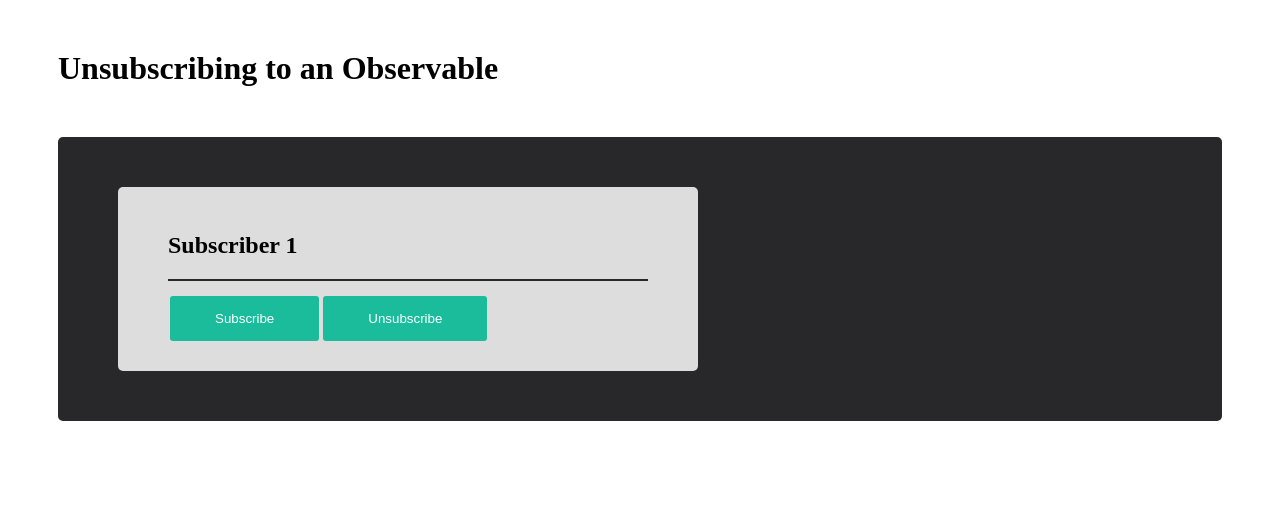
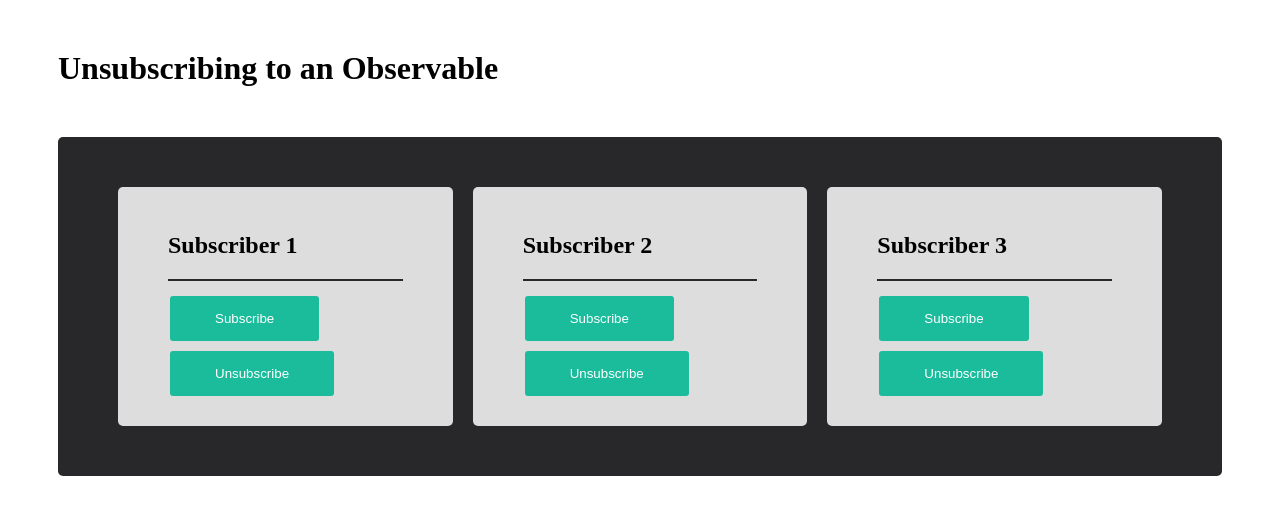
Before and after one commit to korbosit/angular-observables, an Angular app: page / in a window 1280 px wide. Shown: the top 514 px of the page. Built offline with nearby package versions, Linux system fonts and the light colour scheme.

Commit message:
#80 - Unsubscribe from an Observable | Understanding Observables & RxJS

```diff
--- a/src/app/unsubscribe/unsubscribe.component.html
+++ b/src/app/unsubscribe/unsubscribe.component.html
@@ -3,10 +3,28 @@
     <div class="sub-container">
         <h2>Subscriber 1</h2>
         <hr />
-        <div class="data-list" *ngFor="let x of data">
+        <div class="data-list" *ngFor="let x of data1">
             {{ x }}
         </div>
-        <button (click)="OnSubscribe()">Subscribe</button>
-        <button (click)="OnUnsubscribe()">Unsubscribe</button>
+        <button (click)="OnSubscribe1()">Subscribe</button>
+        <button (click)="OnUnsubscribe1()">Unsubscribe</button>
+    </div>
+    <div class="sub-container">
+        <h2>Subscriber 2</h2>
+        <hr />
+        <div class="data-list" *ngFor="let x of data2">
+            {{ x }}
+        </div>
+        <button (click)="OnSubscribe2()">Subscribe</button>
+        <button (click)="OnUnsubscribe2()">Unsubscribe</button>
+    </div>
+    <div class="sub-container">
+        <h2>Subscriber 3</h2>
+        <hr />
+        <div class="data-list" *ngFor="let x of data3">
+            {{ x }}
+        </div>
+        <button (click)="OnSubscribe3()">Subscribe</button>
+        <button (click)="OnUnsubscribe3()">Unsubscribe</button>
     </div>
 </div>
--- a/src/app/unsubscribe/unsubscribe.component.ts
+++ b/src/app/unsubscribe/unsubscribe.component.ts
@@ -11,16 +11,36 @@ import { interval } from 'rxjs';
 })
 export class UnsubscribeComponent {
   counter = interval(1000);
-  data: number[] = [];
+  data1: number[] = [];
+  data2: number[] = [];
+  data3: number[] = [];
   subscribe1;
+  subscribe2;
+  subscribe3;
 
-  OnSubscribe() {
+  OnSubscribe1() {
     this.subscribe1 = this.counter.subscribe((val) => {
-      this.data.push(val);
+      this.data1.push(val);
+    });
+  }
+  OnSubscribe2() {
+    this.subscribe2 = this.counter.subscribe((val) => {
+      this.data2.push(val);
+    });
+  }
+  OnSubscribe3() {
+    this.subscribe3 = this.counter.subscribe((val) => {
+      this.data3.push(val);
     });
   }
 
-  OnUnsubscribe() {
+  OnUnsubscribe1() {
     this.subscribe1.unsubscribe();
   }
+  OnUnsubscribe2() {
+    this.subscribe2.unsubscribe();
+  }
+  OnUnsubscribe3() {
+    this.subscribe3.unsubscribe();
+  }
 }
```
